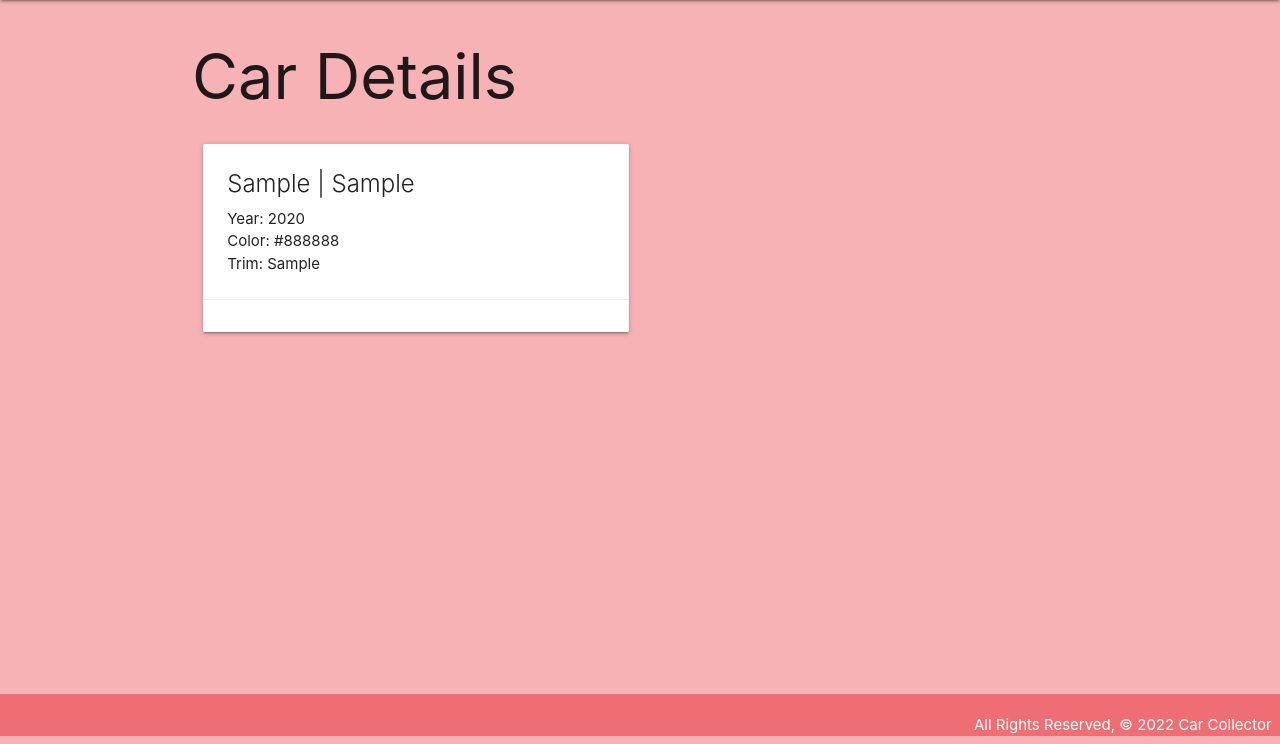
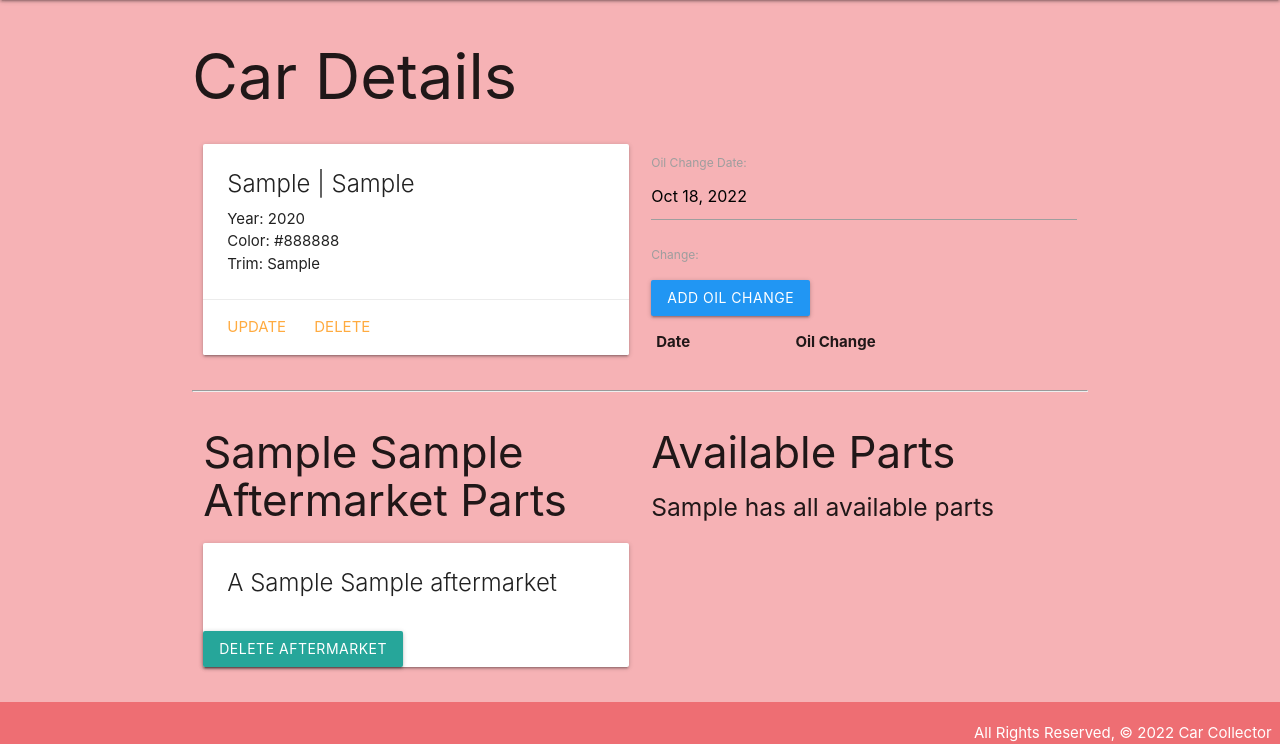
Before and after one commit to benalleng/car-collector-django, a Django app: page /cars/1/ in a window 1280 px wide. Shown: the part 64-808 px from the top of the page. Run offline with Django 4.2, Linux system fonts and the light colour scheme; tables that the repository leaves empty hold one stand-in row (values such as "Sample post"); lists and menus that the app fills with data are empty.

Commit message:
wip: add oil change

```diff
--- a/main_app/templates/cars/detail.html
+++ b/main_app/templates/cars/detail.html
@@ -20,9 +20,98 @@ Details for {{ car.make }} | {{ car.model }}
                 <p>Trim: {{ car.trim }}</p>
             </div>
             <div class="card-action">
+                <a href="{% url 'cars_update' car.id %}">Update</a>
+                <a href="{% url 'cars_delete' car.id %}">Delete</a>
             </div>
         </div>
     </div>
+    <div class="col s6">
+        <form action="{% url 'add_oilchange' car.id %}" method="POST">
+            {% csrf_token %}
+            {{ oilchange_form.as_p }}
+            <input class="btn blue" type="submit" value="Add Oil Change">
+        </form>
+
+        <table class="striped">
+            <thead>
+                <tr>
+                    <th>Date</th>
+                    <th>Oil Change</th>
+                </tr>
+            </thead>
+            <tbody>
+                {% for change in car.oilchange.all %}
+                <tr>
+                    <td>{{ change.date }}</td>
+                    <td>{{ change.get_change_display }}</td>
+                </tr>
+                {% endfor %}
+            </tbody>
+        </table>
+    </div>
+</div>
+
+<hr>
+
+<div class="row">
+    <div class="col s6">
+        <h3>{{ car.make }} {{ car.model }} Aftermarket Parts</h3>
+        {% if car.aftermarket.count %}
+        {% for aftermarket in car.aftermarket.all %}
+        <div class="card">
+            <div class="card-content">
+                <span class="card-title">
+                    A <span>{{ aftermarket.material }}</span> {{ aftermarket.name }}
+                </span>
+            </div>
+                <form action="{% url 'del_aftermarket' car.id aftermarket.id %}" method="post">
+                {% csrf_token %}
+                    <button type="submit" class="btn">Delete Aftermarket</button>
+                </form>
+        </div>
+        {% endfor %}
+        {% else %}
+        <h5>{{ car.make }} {{ car.model }} doesn't have any aftermarket parts</h5>
+        {% endif %}
+    </div>
+    <div class="col s6">
+        <h3>Available Parts</h3>
+        {% if aftermarket.count %}
+            {% for aftermarket in aftermarket.all %}
+            <div class="card">
+                <div class="card-content">
+                    <span class="card-title">
+                        A <span class="{{ aftermarket.material.lower }}-text">
+                            {{ aftermarket.material.capitalize }}</span> {{ aftermarket.name }}
+                    </span>
+                </div>
+                <div class="card-action">
+                    <form action="{% url 'assoc_aftermarket' car.id aftermarket.id %}" method="post">
+                      {% csrf_token %}
+                      <button type="submit" class="btn">Add</button>
+                    </form>
+                  </div>
+            </div>
+            {% endfor %}
+        {% else %}
+        <h5>{{ car.make }} has all available parts</h5>
+        {% endif %}
+    </div>
+</div>
+
+<script>
+    const dateField = document.getElementById('id_date');
+    const oilchangeSelect = document.getElementById('id_oilchange');
+
+    M.Datepicker.init(dateField, {
+        format: 'mmm dd, yyyy',
+        defaultDate: new Date(),
+        setDefaultDate: true,
+        autoClose: true
+    });
+
+    M.FormSelect.init(oilchangeSelect);
+</script>
 </div>
 
 {% endblock %}
--- a/main_app/urls.py
+++ b/main_app/urls.py
@@ -18,6 +18,6 @@ urlpatterns = [
     path('cars/<int:pk>/delete/', views.CarDelete.as_view(), name='cars_delete'),
     path('aftermarket/<int:pk>/delete/', views.AftermarketDelete.as_view(), name='aftermarket_delete'),
     path('cars/<int:car_id>/add_oilchange/', views.add_oilchange, name='add_oilchange'),
-    path('cars/<int:car_id>/assoc_toy/<int:toy_id>/', views.assoc_aftermarket, name='assoc_aftermarket'),
-    path('cars/<int:car_id>/del_toy/<int:toy_id>/', views.del_aftermarket, name='del_aftermarket'),
+    path('cars/<int:car_id>/assoc_aftermarket/<int:aftermarket_id>/', views.assoc_aftermarket, name='assoc_aftermarket'),
+    path('cars/<int:car_id>/del_aftermarket/<int:aftermarket_id>/', views.del_aftermarket, name='del_aftermarket'),
 ]
```
